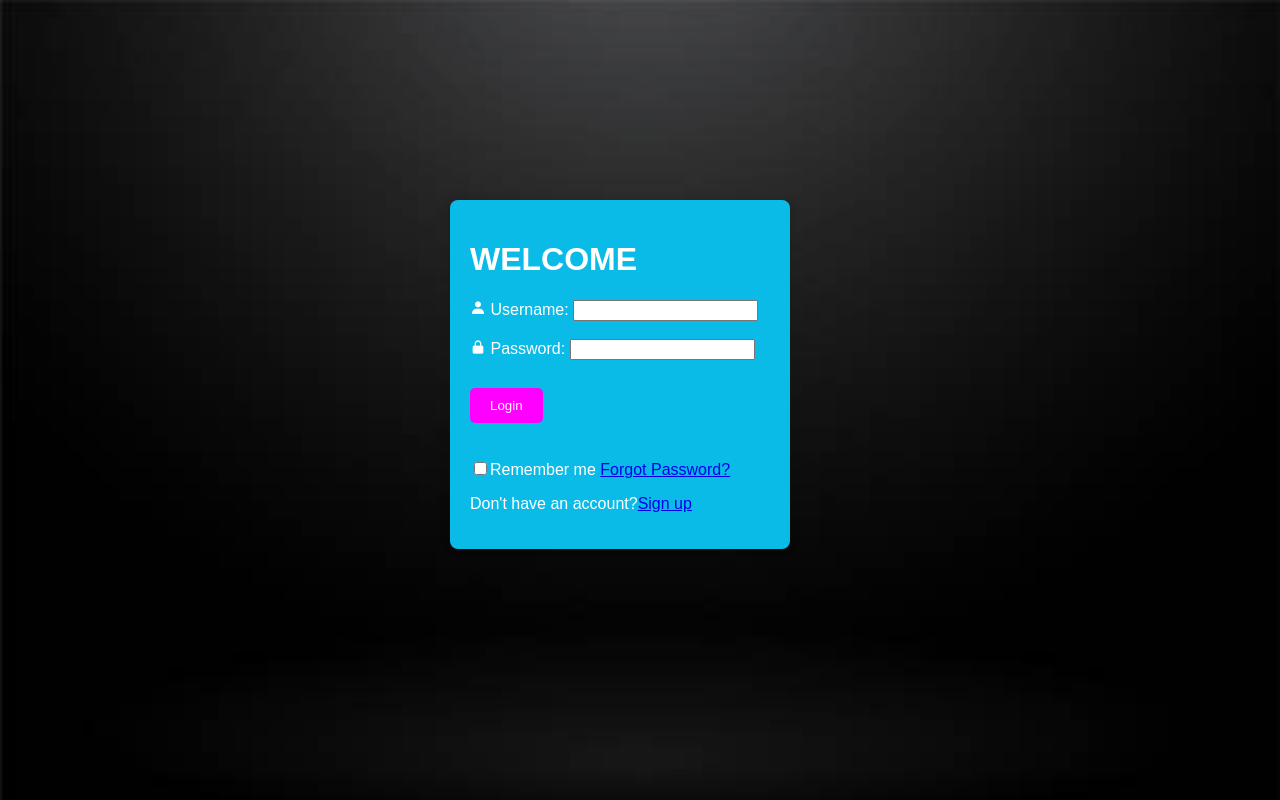
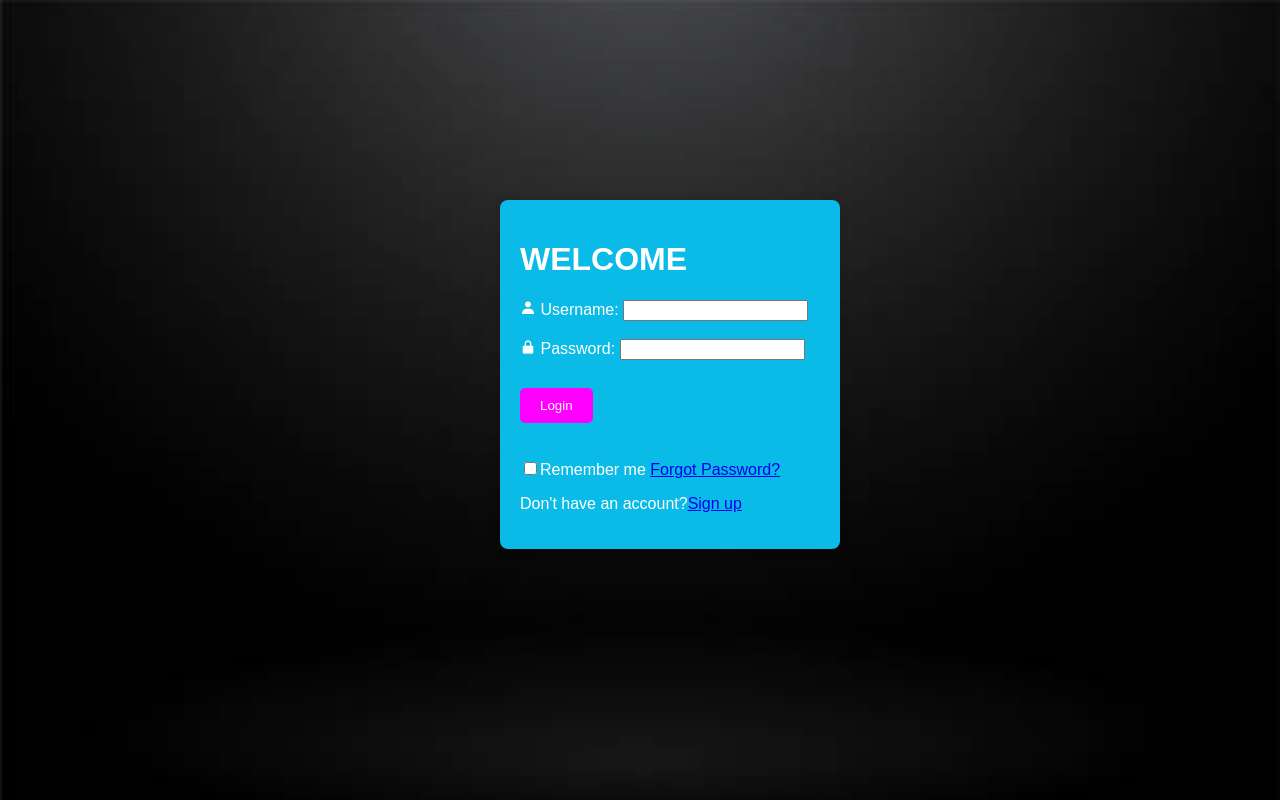
Before and after one commit to keerthicoder07/filesharing, a Flask app: page / in a window 1280 px wide. Run offline with Flask 3, Linux system fonts and the light colour scheme.

Commit message:
changehtml

```diff
--- a/static/style.css
+++ b/static/style.css
@@ -8,7 +8,7 @@ body {
 }
 
 .container {
-   margin-left: 450px;
+   margin-left: 500px;
    margin-top: 200px;
    padding: 20px;
    background-color: #0bbbe7;
```
